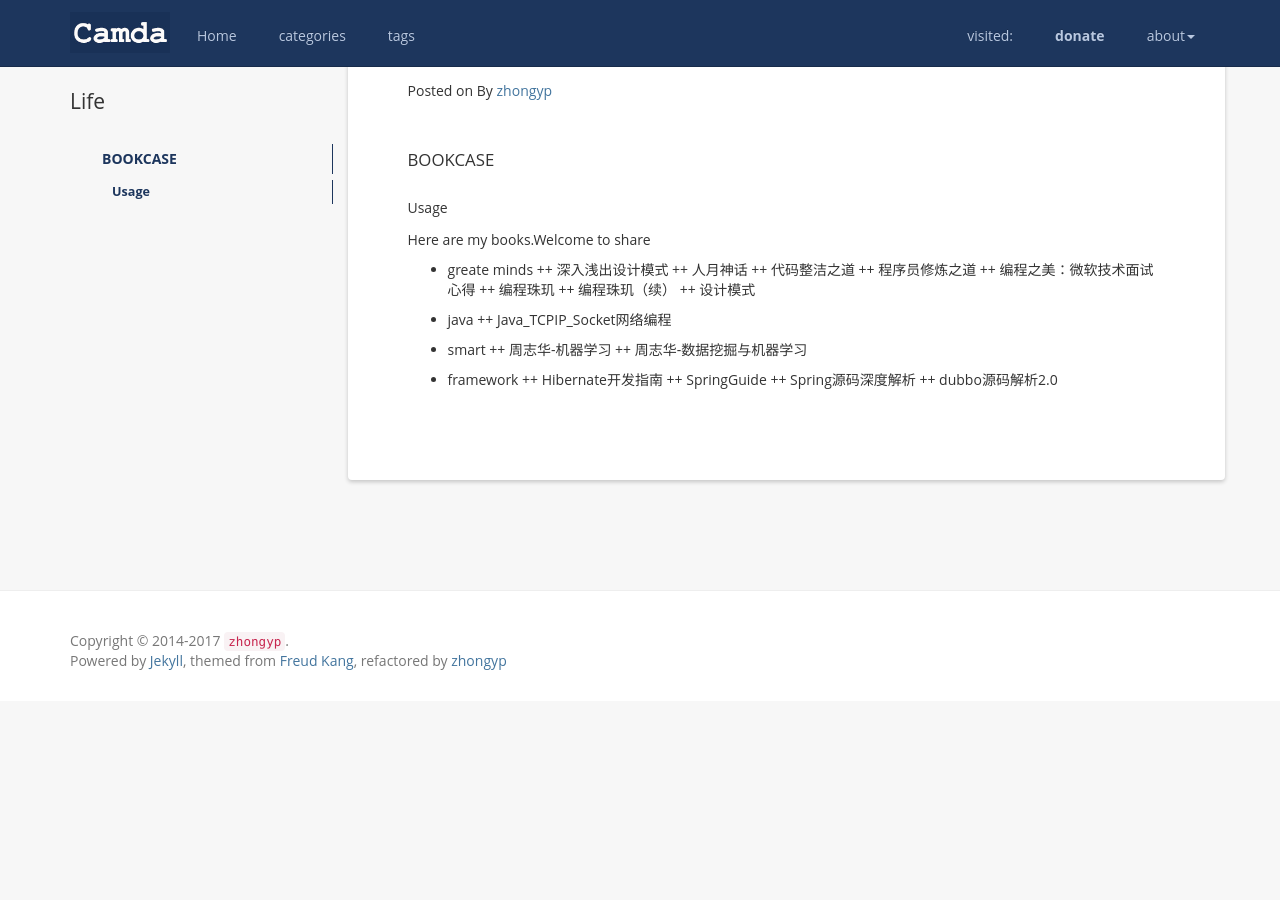
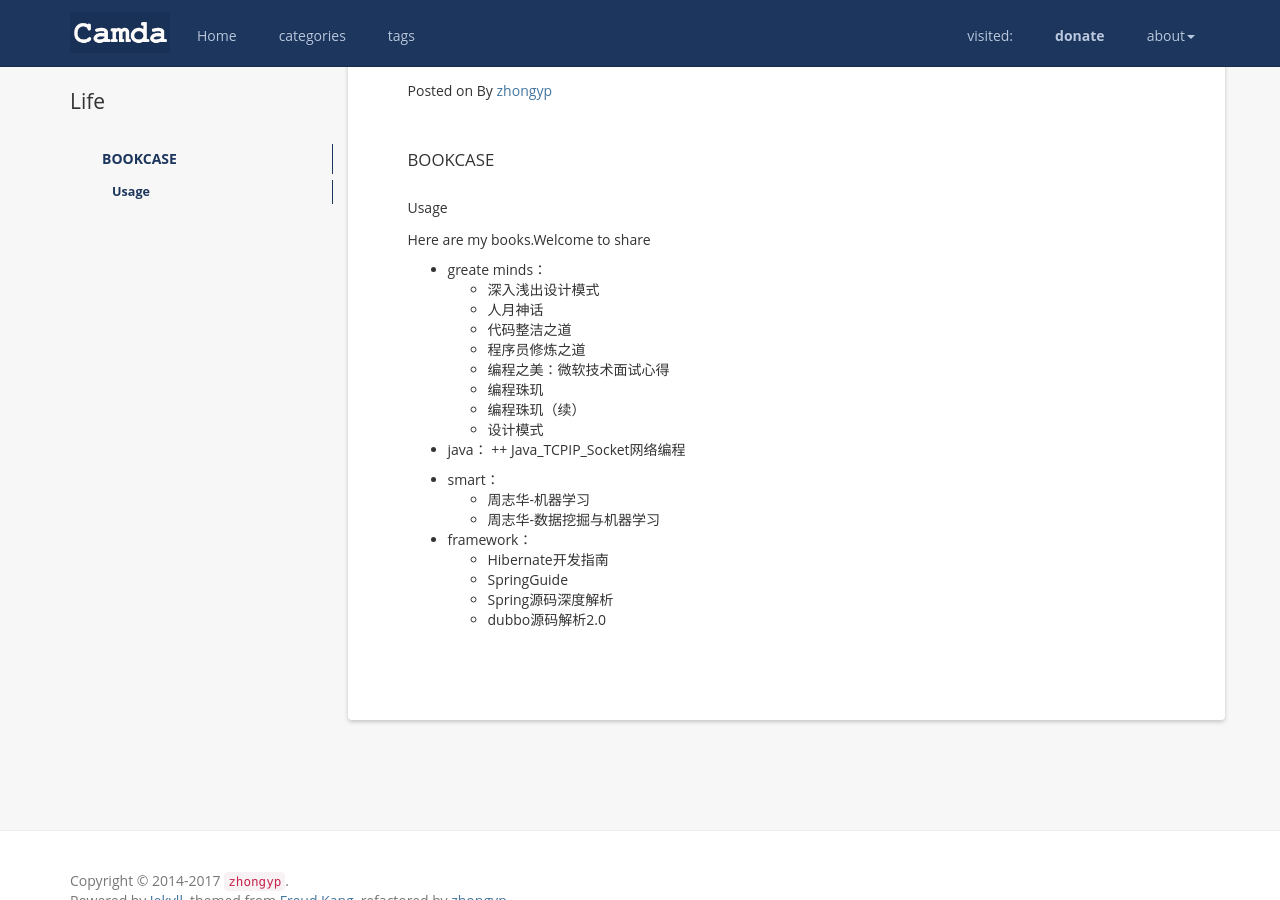
Before and after one commit to zhongyp/jekyll-theme-classic, a Jekyll site: the page built from books.md, in a window 1280 px wide and 900 px high, scrolled down 588 px. Built offline with Jekyll 4.4.1, drawn with Linux system fonts in a browser that asks for light colours; nearby versions of some CDN libraries; comment, search, counter and statistics services are not loaded; before the commit the page ends 1289 px from its top, so only the background shows below that.

Commit message:
change dir structure

```diff
--- a/books.md
+++ b/books.md
@@ -14,25 +14,25 @@ permalink: /books/
 
 Here are my books.Welcome to share
 
-+ greate minds
-++ 深入浅出设计模式
-++ 人月神话
-++ 代码整洁之道
-++ 程序员修炼之道
-++ 编程之美：微软技术面试心得
-++ 编程珠玑
-++ 编程珠玑（续）
-++ 设计模式
++ greate minds：
+	+ 深入浅出设计模式
+	+ 人月神话
+	+ 代码整洁之道
+	+ 程序员修炼之道
+	+ 编程之美：微软技术面试心得
+	+ 编程珠玑
+	+ 编程珠玑（续）
+	+ 设计模式
 
-+ java
++ java：
 ++ Java_TCPIP_Socket网络编程
 
-+ smart
-++ 周志华-机器学习
-++ 周志华-数据挖掘与机器学习
++ smart：
+	+ 周志华-机器学习
+	+ 周志华-数据挖掘与机器学习
 
-+ framework
-++ Hibernate开发指南
-++ SpringGuide
-++ Spring源码深度解析
-++ dubbo源码解析2.0
++ framework：
+	+ Hibernate开发指南
+	+ SpringGuide
+	+ Spring源码深度解析
+	+ dubbo源码解析2.0
```
